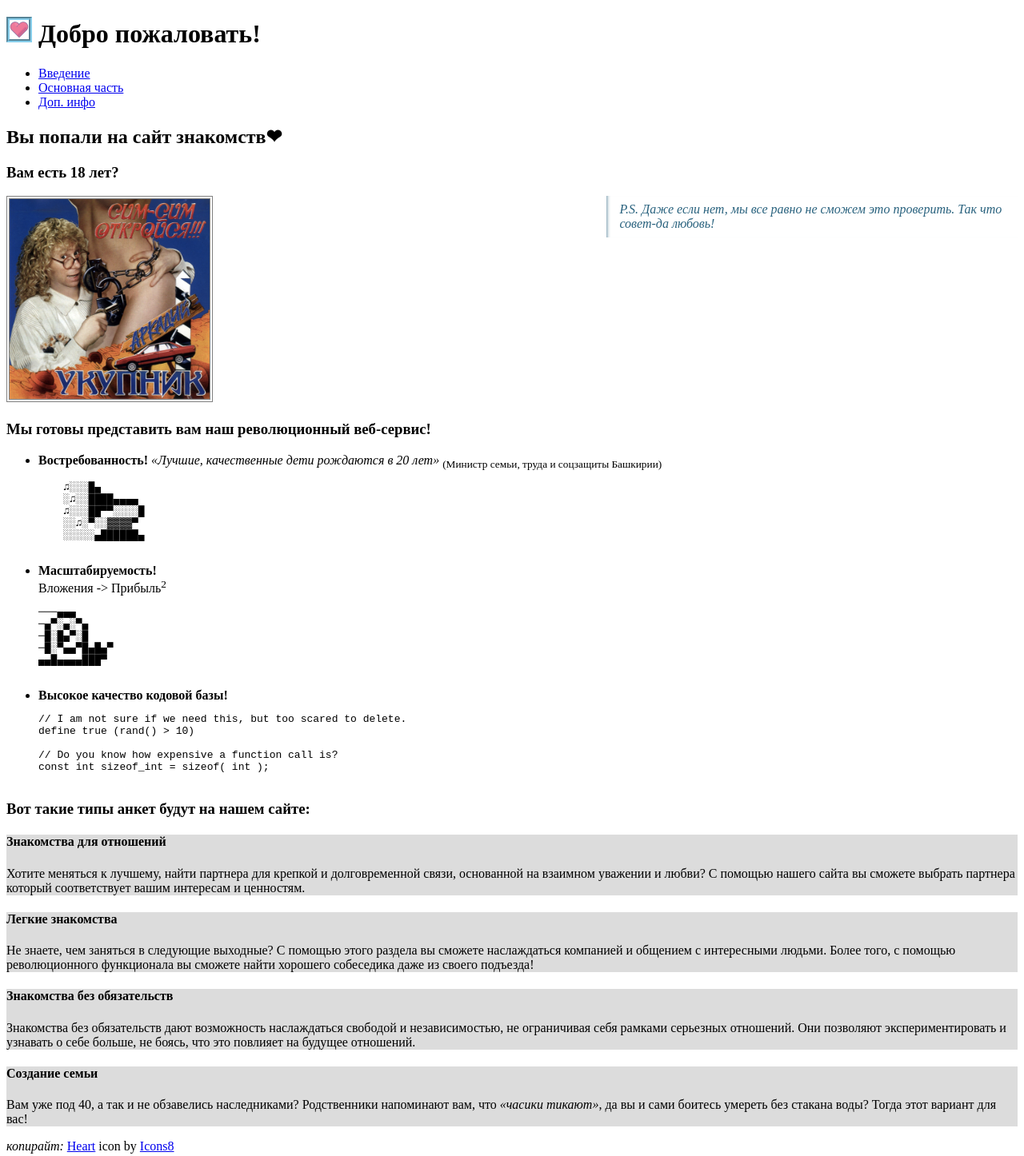
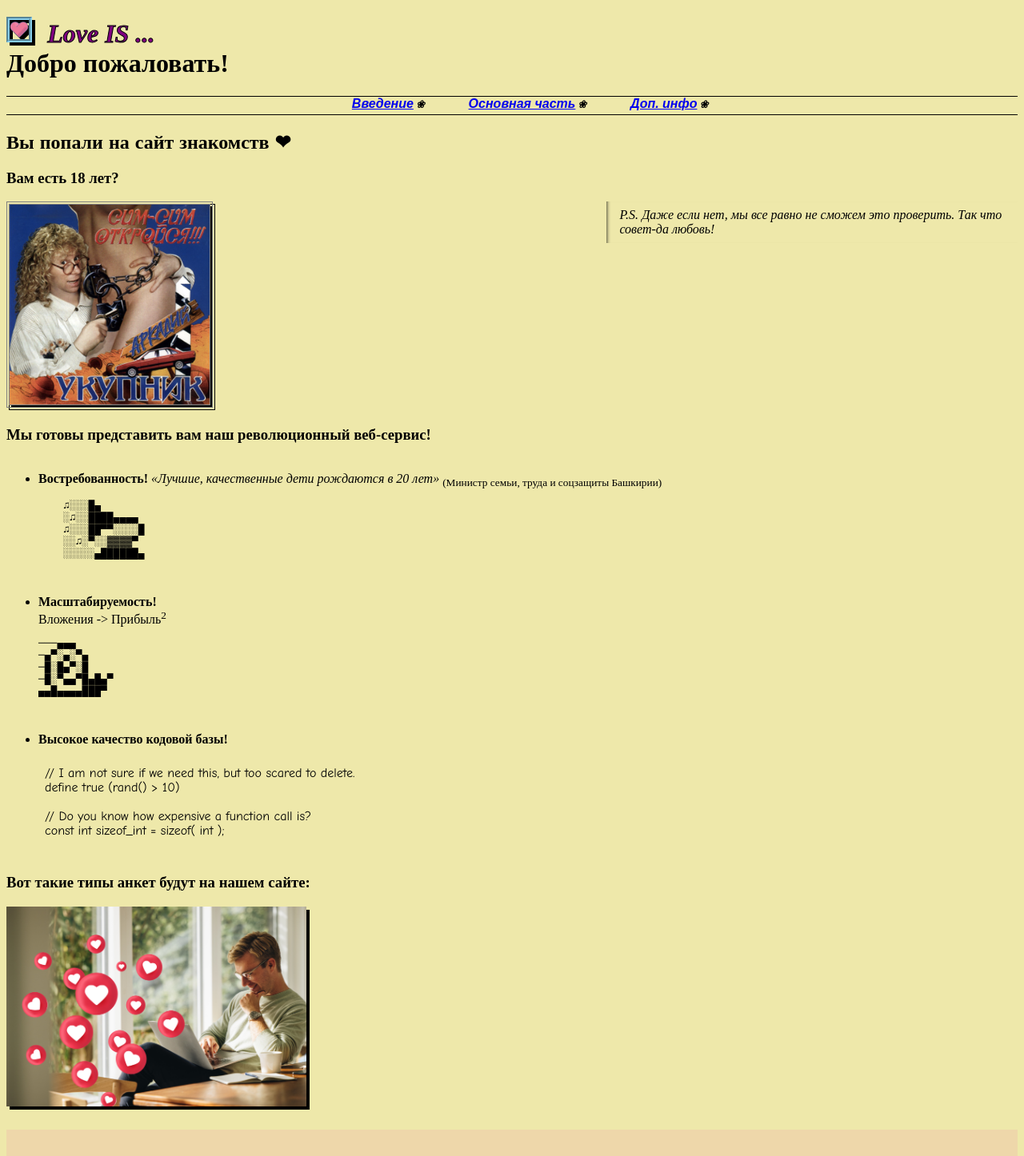
Before and after one commit to inter-malchik/ITMO_IS-3-year-WEB, a plain HTML site: page index.html in a window 1280 px wide. Shown: the top 1446 px of the page at 80% size. Drawn offline with Linux system fonts and the light colour scheme.

Commit message:
labwork 2

```diff
--- a/index.html
+++ b/index.html
@@ -13,28 +13,28 @@
 
 <header>
     <h1>
-    <img src="assets/icons8-favorite-96.png" style="border:4px groove skyblue; height: 24px" alt="LOVE LOGO">
-    Добро пожаловать!</h1>
+    <img src="assets/icons8-favorite-96.png" style="border:4px groove skyblue; height: 24px" alt="LOVE LOGO" class="logo">
+        <i>Love IS ...</i> <br>Добро пожаловать!</h1>
 </header>
 <main>
     <nav class="menu">
-        <ul>
-            <li><a href="#introduction">Введение</a></li>
-            <li><a href="#main_info">Основная часть</a></li>
-            <li><a href="#footer">Доп. инфо</a></li>
+        <ul class="menu">
+            <li class="crumb"><a href="#introduction">Введение</a></li>
+            <li class="crumb"><a href="#main_info">Основная часть</a></li>
+            <li class="crumb"><a href="#footer">Доп. инфо</a></li>
         </ul>
     </nav>
 
     <div id="introduction">
-    <h2>Вы попали на сайт знакомств❤</h2>
+    <h2>Вы попали на сайт знакомств ❤</h2>
     <h3>Вам есть 18 лет?</h3>
     <aside>
-        <p>P.S. Даже если нет, мы все равно не сможем это проверить. Так что совет-да любовь!</p>
+        <p><i>P.S.</i> Даже если нет, мы все равно не сможем это проверить. Так что совет-да любовь!</p>
     </aside>
-    <img src="assets/ukupnik.png" style="width: 250px; border:4px double grey" alt="LOCK">
+    <img src="assets/ukupnik.png" style="width: 250px; border:4px double grey" alt="LOCK" id="ukupnik">
     <br>
     <h3>Мы готовы представить вам наш революционный веб-сервис!</h3>
-    <ul>
+    <ul id="advantages">
         <li>
             <strong>Востребованность!</strong> <i>«Лучшие, качественные дети рождаются в 20 лет»</i> <sub>(Министр семьи, труда и соцзащиты Башкирии)</sub>
             <pre>
@@ -77,6 +77,7 @@ const int sizeof_int = sizeof( int );
     <div id="main_info">
         <section>
             <h3>Вот такие типы анкет будут на нашем сайте:</h3>
+            <img src="assets/man-laptop-emojis.png" alt="man with laptop">
             <article class="types">
                 <h4>Знакомства для отношений</h4>
                 <p>
@@ -114,11 +115,14 @@ const int sizeof_int = sizeof( int );
         </section>
     </div>
 </main>
+
 <footer>
     <div id="footer">
-    <i>копирайт:</i>
-    <a target="_blank" href="https://icons8.com/icon/42812/favorite">Heart</a> icon by <a target="_blank" href="https://icons8.com">Icons8</a>
-    </div>
+    <p>
+        ©
+     <a target="_blank" href="https://icons8.com/icon/42812/favorite">Heart</a> icon by <a target="_blank" href="https://icons8.com">Icons8</a>
+     </div>
+    </p>
 </footer>
 
 </body>
--- a/outlines.css
+++ b/outlines.css
@@ -3,15 +3,106 @@ aside {
     padding-left: 0.5rem;
     margin-left: 0.5rem;
     float: right;
-    box-shadow: inset 5px 0 5px -5px #29627e;
+    box-shadow: inset 5px 0 5px -5px #000000;
     font-style: italic;
-    color: #29627e;
+    font-family: "OCR A Std", serif;
+    color: #000000;
 }
 
 aside > p {
     margin: 0.5rem;
 }
 
+#introduction > h2 {
+    word-spacing: 1px;
+}
+
+ul#advantages > li {
+    padding-top: 1rem;
+}
+
 .types {
-    background: Gainsboro;
+    background: #EED7AA;
+    padding: 0.7rem;
+    margin-bottom: 1rem;
 }
+
+.types > h4 {
+    font-weight: bolder;
+    font-size: larger;
+    margin-bottom: 0;
+    text-decoration: underline;
+}
+
+img.logo {
+    filter: drop-shadow(4px 4px);
+}
+
+#ukupnik {
+    filter: drop-shadow(3px 3px);
+}
+
+h1 > i {
+    color: purple;
+    -webkit-text-stroke: 1px #000000;
+    margin-left: 0.35em;
+}
+
+body {
+    background: palegoldenrod;
+}
+
+nav.menu {
+    border-top: 1px solid black;
+    border-bottom: 1px solid black;
+    text-align: center;
+}
+
+ul.menu {
+    list-style-type: none;
+    margin: 0;
+    display: inline;
+    padding-left: 0;
+}
+
+ul.menu > li {
+    display:inline-block;
+    overflow: hidden;
+    white-space: nowrap;
+    text-overflow: ellipsis;
+    font: italic bold 1em "Fira Sans", sans-serif;
+    padding-left: 3em;
+}
+
+.crumb a::after {
+    display: inline-block;
+    color: #000;
+    content: '❀';
+    font-size: 80%;
+    font-weight: bold;
+    padding: 0 3px;
+}
+
+body > p {
+    font-family: "arial", serif;
+}
+
+code > pre {
+    font-family: "Comic Sans MS", "Comic Sans", cursive;
+    padding: 0.5rem;
+}
+
+footer > div {
+    background: #f5d28c;
+}
+
+footer > div > p {
+    text-align: right;
+    padding-right: 1rem;
+}
+
+div#main_info img {
+    filter: drop-shadow(4px 4px);
+    height: 250px;
+    margin-bottom: 25px;
+}
```
Also changed, not shown: assets/man-laptop-emojis.png (added).
